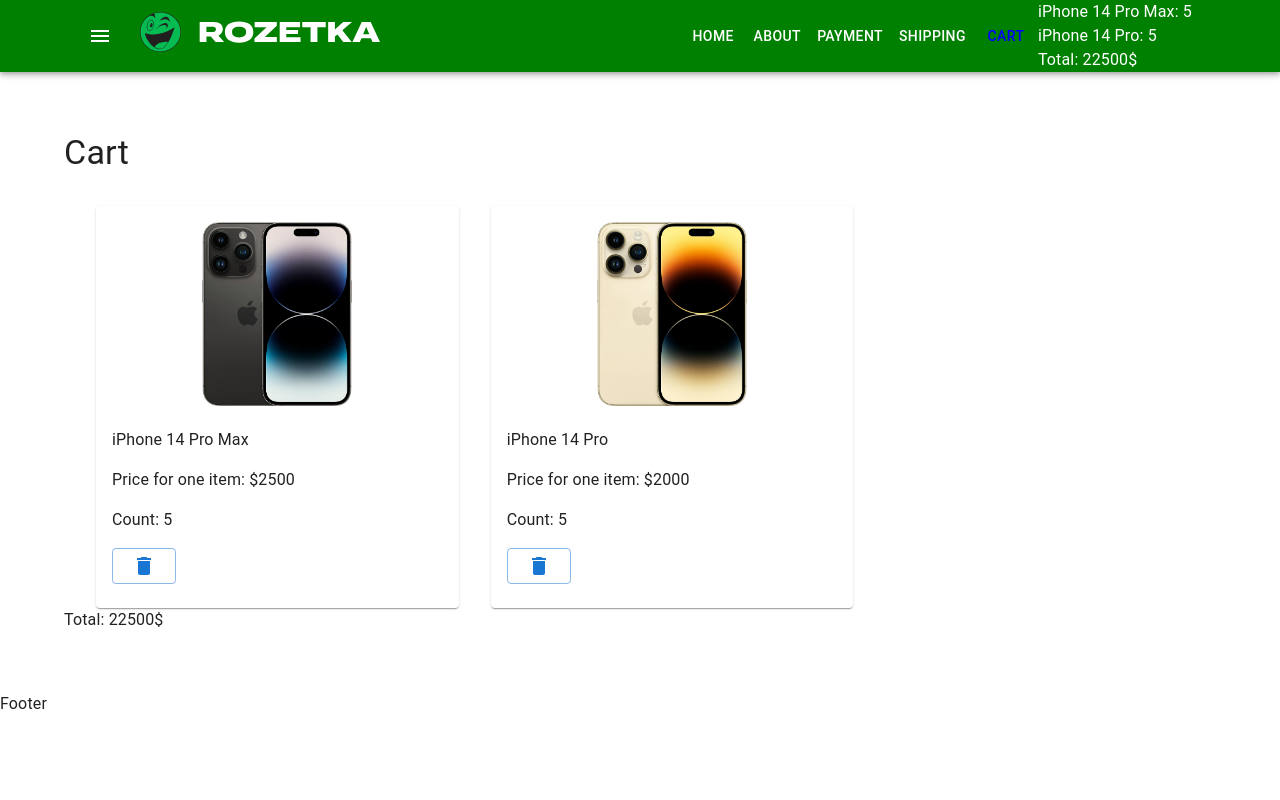
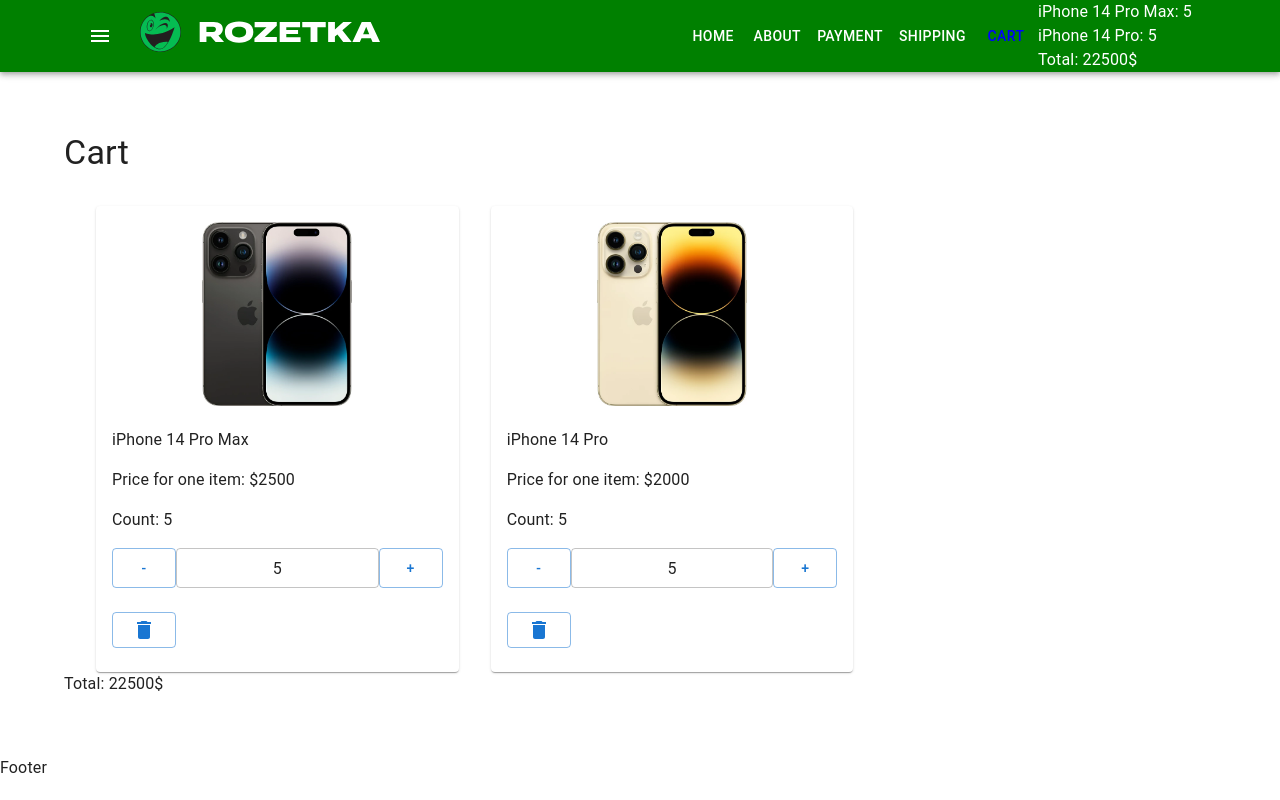
Before and after one commit to Yarster/shop-project-react, a React (Create React App) app: page /cart in a window 1280 px wide. Built offline with nearby package versions, Linux system fonts and the light colour scheme.

Commit message:
added quantity

```diff
--- a/src/components/CartProductsList/CartProductsListItemExtended.tsx
+++ b/src/components/CartProductsList/CartProductsListItemExtended.tsx
@@ -1,6 +1,7 @@
 import { Button, Card, CardContent, Grid } from '@mui/material'
 import { Product } from 'utils/productsArray'
 import DeleteIcon from '@mui/icons-material/Delete'
+import Quantity from 'components/Quantity/Quantity'
 
 type Props = {
     product: Product
@@ -23,6 +24,12 @@
                     <div>{product.title}</div>
                     <p>Price for one item: ${product.price}</p>
                     <p>Count: {productCount}</p>
+                    <Quantity
+                        count={productCount}
+                        onDecrement={() => console.log('test')}
+                        onIncrement={() => console.log('test')}
+                    />
+                    <br />
                     <Button
                         variant="outlined"
                         onClick={() => removeProductsFromCart(product.id)}
--- a/src/components/ProductsList/ProductListItem.tsx
+++ b/src/components/ProductsList/ProductListItem.tsx
@@ -5,6 +5,7 @@
     Card,
     TextField,
 } from '@mui/material'
+import Quantity from 'components/Quantity/Quantity'
 import { useState } from 'react'
 import './ProductListItem.scss'
 
@@ -49,23 +50,11 @@
                 <div className="product-features">Type:{type}</div>
                 <div className="product-features">Capacity:{capacity}</div>
                 <div className="product-price">Price:{price}</div>
-                <div className="product-quantity">
-                    <Button
-                        variant="outlined"
-                        onClick={() => onDecrement()}
-                        disabled={count <= 1}
-                    >
-                        -
-                    </Button>
-                    <TextField size="small" value={count} />
-                    <Button
-                        variant="outlined"
-                        onClick={() => onIncrement()}
-                        disabled={count >= 10}
-                    >
-                        +
-                    </Button>
-                </div>
+                <Quantity
+                    count={count}
+                    onDecrement={onDecrement}
+                    onIncrement={onIncrement}
+                />
             </CardContent>
             <CardActions className="btns-wrap">
                 <Button
--- /dev/null
+++ b/src/components/Quantity/Quantity.tsx
@@ -0,0 +1,29 @@
+import { Button, TextField } from '@mui/material'
+
+type Props = {
+    count: number
+    onDecrement: () => void
+    onIncrement: () => void
+}
+const Quantity = ({ count, onDecrement, onIncrement }: Props) => {
+    return (
+        <div className="product-quantity">
+            <Button
+                variant="outlined"
+                onClick={() => onDecrement()}
+                disabled={count <= 1}
+            >
+                -
+            </Button>
+            <TextField size="small" value={count} />
+            <Button
+                variant="outlined"
+                onClick={() => onIncrement()}
+                disabled={count >= 10}
+            >
+                +
+            </Button>
+        </div>
+    )
+}
+export default Quantity
```
